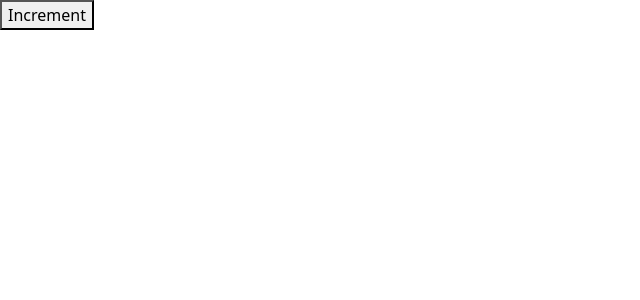
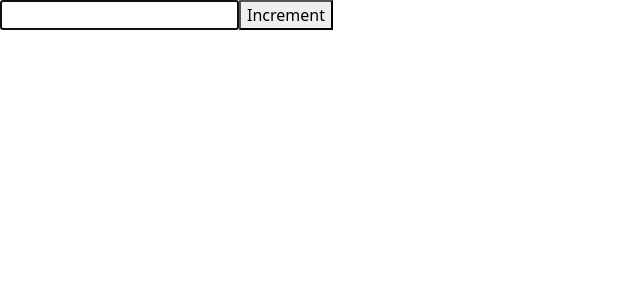
Before and after one commit to balili-melchorjr-developer/react-todo-list, a React (Vite) app: page / in a window 1280 px wide. Shown: the top 300 px of the page, without its empty margins (0-640 px from the left). Built offline with nearby package versions, Linux system fonts and the light colour scheme.

Commit message:
React Hooks - useEffect + useRef

```diff
--- a/src/App.jsx
+++ b/src/App.jsx
@@ -1,8 +1,10 @@
-import { useEffect, useState } from "react"
+import { useEffect, useRef, useState } from "react"
 
 function App() {
   const [count, setCount] = useState(0)
+  const inputRef = useRef()
   useEffect(() => {
+    inputRef.current.focus()
     console.log("Count updated")
   }, [])
 
@@ -11,6 +13,7 @@ function App() {
   }
   return (
     <>
+      <input type="text" ref={inputRef} />
       <button onClick={handleIncrement}>Increment</button>
     </>
   )
```
